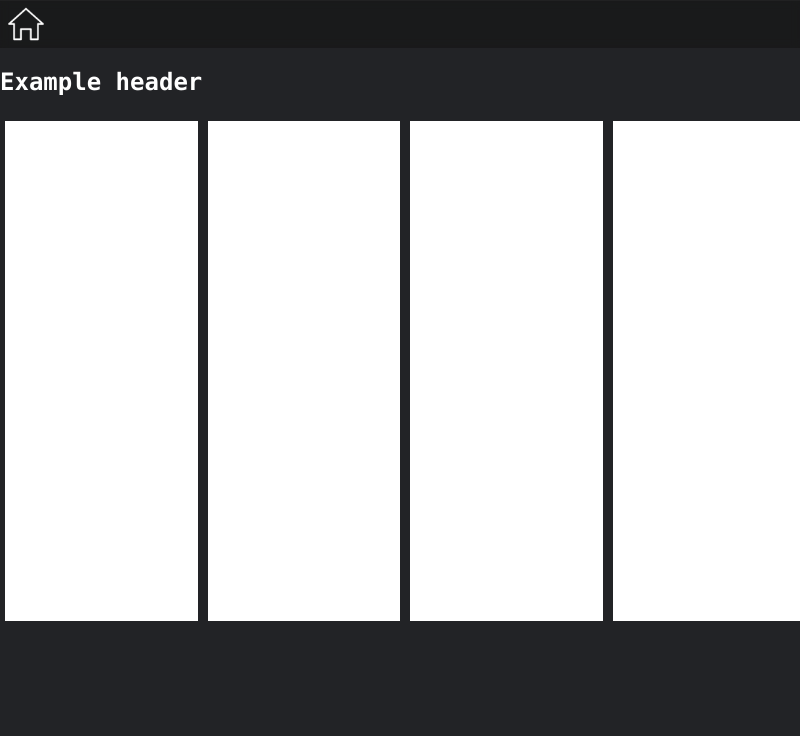
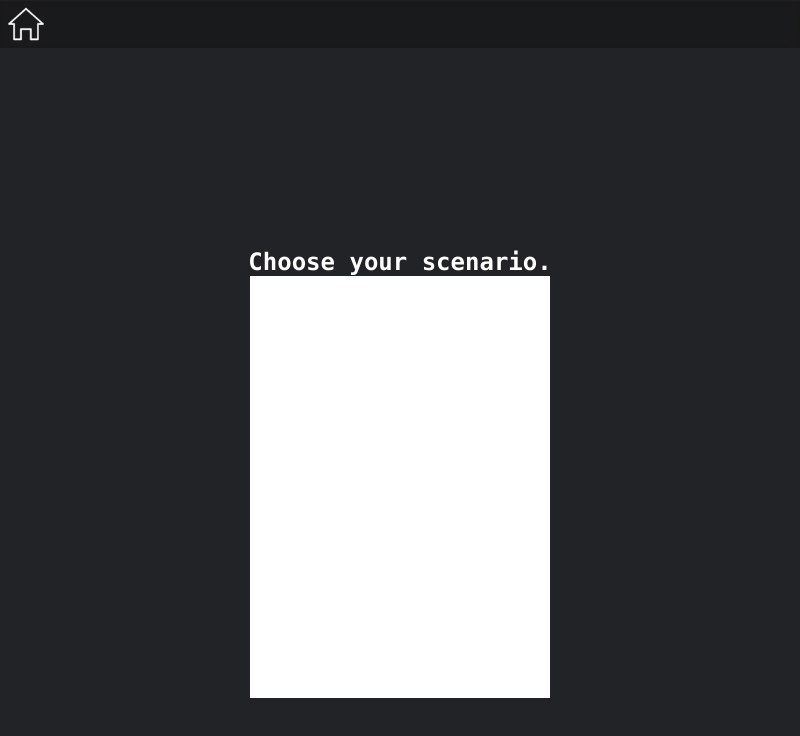
Before and after one commit to BakedAleska/Wanderlust, an Electron app: page index.html in a window 800 px wide. Both pictures are taken after a click on the button "Home". Drawn offline with Linux system fonts and the light colour scheme.

Commit message:
Page html and css fix.

```diff
--- a/index.html
+++ b/index.html
@@ -35,12 +35,11 @@
         </div>
       </section>
       <section id="home" class="view" aria-hidden="true">
-        <h1>Example header</h1>
+        <h1 class="home-header">Choose your scenario.</h1>
         <div class="scroll-container">
-          <div class="rect"></div>
-          <div class="rect"></div>
-          <div class="rect"></div>
-          <div class="rect"></div>
+          <div class="rect">
+            <div class="tooltip">This is the description of the thingy</div>
+          </div>
         </div>
       </section>
     </main>
--- a/main.js
+++ b/main.js
@@ -35,6 +35,8 @@ const create_window = () => {
 
     win.maximize();
 
+    win.webContents.send('scenario-text', 'Scenario here');
+
     win.loadFile('index.html')
 }
 
--- a/pages.css
+++ b/pages.css
@@ -7,6 +7,13 @@ html, body {
 body {
   background-color: #222326;
   color: #fff;
+  -ms-overflow-style: none;
+  scrollbar-width: none;
+  overflow: hidden;
+}
+
+body::-webkit-scrollbar {
+  display: none;
 }
 
 /* Top menu bar that is always present */
@@ -109,16 +116,62 @@ main#app {
   letter-spacing: 4px;
 }
 
+#home {
+  height: 100vh;
+  display: flex;
+  flex-direction: column;
+  justify-content: space-between;
+  align-items: center;
+  overflow: hidden; /* Prevent internal scrollbars */
+}
+
 .scroll-container {
+  flex: 1;
   display: flex;
+  align-items: center;
+  justify-content: center;
+  margin-bottom: 150px;
+  gap: 10px;
+  width: 100%;
   overflow-x: auto;
-  width: 100%;
-  padding: 5px;
-  gap: 10px;
+  scrollbar-width: none; /* Firefox */
+}
+
+.scroll-container::-webkit-scrollbar {
+  display: none; /* Chrome, Safari, Opera */
 }
 
 .rect {
+  position: relative;
   width: 300px;
   height: 500px;
   background: #fff;
+  overflow: hidden;
 }
+
+.tooltip {
+  position: absolute;
+  top: 0;
+  left: 0;
+  width: 300px;
+  height: 500px;
+  background: #222;
+  color: #fff;
+  pointer-events: none;
+  transition: transform 0.3s;
+  transform: translateX(-100%);
+  z-index: 1;
+  display: flex;
+  align-items: center;
+  justify-content: center;
+}
+
+.rect:hover .tooltip {
+  pointer-events: auto;
+  transform: translateX(0);
+}
+
+.home-header {
+  margin-top: 200px;   /* Increase this value to move the header further down */
+  margin-bottom: 0;
+}
--- a/renderer.js
+++ b/renderer.js
@@ -18,10 +18,9 @@ window.addEventListener('DOMContentLoaded', () => {
     homeSection.style.display = '';
   });
 
-  // Set up click listeners for all rectangles
   document.querySelectorAll('.rect').forEach(rect => {
     rect.addEventListener('click', () => {
-      // Example: switch to scenario view when a rectangle is clicked
+      // TEMP (Switch to exact scenario view, must be switched to adapt.)
       scenarioSection.setAttribute('aria-hidden', 'false');
       scenarioSection.style.display = '';
       homeSection.setAttribute('aria-hidden', 'true');
--- a/scenarioHandler.js
+++ b/scenarioHandler.js
@@ -5,7 +5,6 @@ var prompt;
 function displayData(){
     console.log(JSON.stringify(scenariosData, null, 2));
 }
-
 
 function initializeScenario(){
     const scenarioTypeList = JSON.stringify(scenariosData.scenarios[0].categories, null, 2)
```
